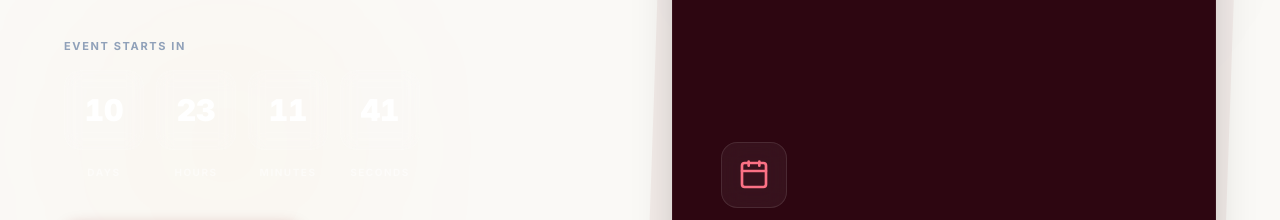
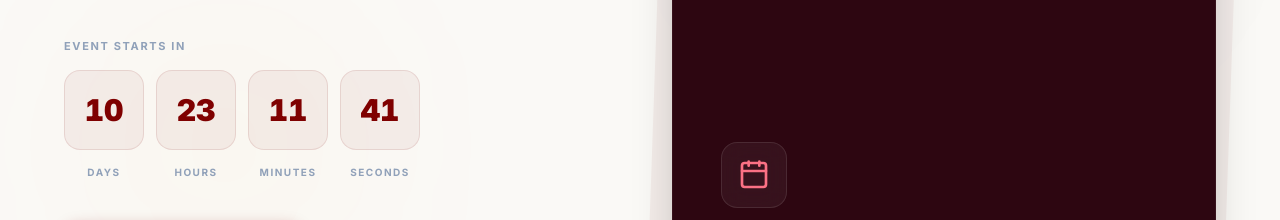
Before and after one commit to IzayaRais/ticketing-app, a Next.js app: page / in a window 1280 px wide. Shown: the part 454-674 px from the top of the page. Built offline with nearby package versions, Linux system fonts and the light colour scheme; no server answers.

Commit message:
fix: countdown timer visibility — maroon theme on light background

```diff
--- a/src/app/page.tsx
+++ b/src/app/page.tsx
@@ -46,12 +46,12 @@ function CountdownTimer() {
     <div className="flex gap-3">
       {units.map((unit) => (
         <div key={unit.label} className="text-center">
-          <div className="w-16 h-16 md:w-20 md:h-20 bg-white/10 backdrop-blur-sm border border-white/10 rounded-2xl flex items-center justify-center mb-2">
-            <span className="text-2xl md:text-3xl font-black text-white tabular-nums">
+          <div className="w-16 h-16 md:w-20 md:h-20 bg-maroon-700/5 border border-maroon-700/10 rounded-2xl flex items-center justify-center mb-2">
+            <span className="text-2xl md:text-3xl font-black text-maroon-700 tabular-nums">
               {String(unit.value).padStart(2, "0")}
             </span>
           </div>
-          <span className="text-[10px] font-bold uppercase tracking-[0.15em] text-white/50">{unit.label}</span>
+          <span className="text-[10px] font-bold uppercase tracking-[0.15em] text-slate-400">{unit.label}</span>
         </div>
       ))}
     </div>
```
